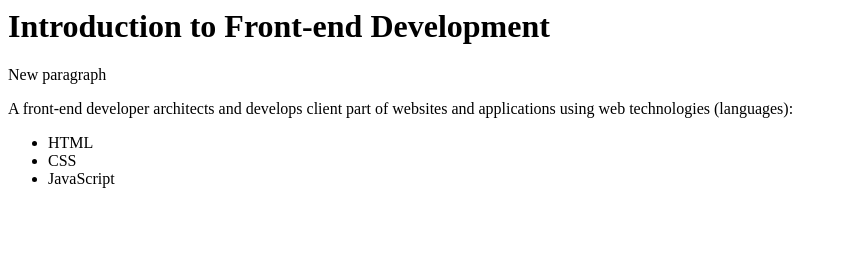
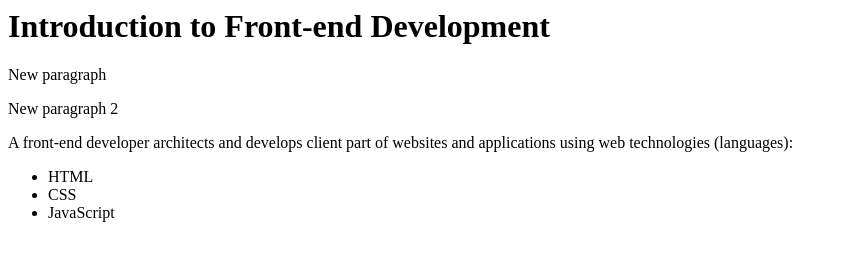
Before and after one commit to mirsadgrabus/test-frontend-development, a plain HTML site: page index.html in a window 1280 px wide. Shown: the whole page, without its empty margins (0-847 px from the left). Drawn offline with Linux system fonts and the light colour scheme.

Commit message:
New paragraph added

```diff
--- a/index.html
+++ b/index.html
@@ -1,5 +1,6 @@
 <h1>Introduction to Front-end Development</h1>
 <p>New paragraph</p>
+<p>New paragraph 2</p>
 <p>A front-end developer architects and develops client part of websites and applications using web technologies (languages):</p>
 <ul>
 
```
